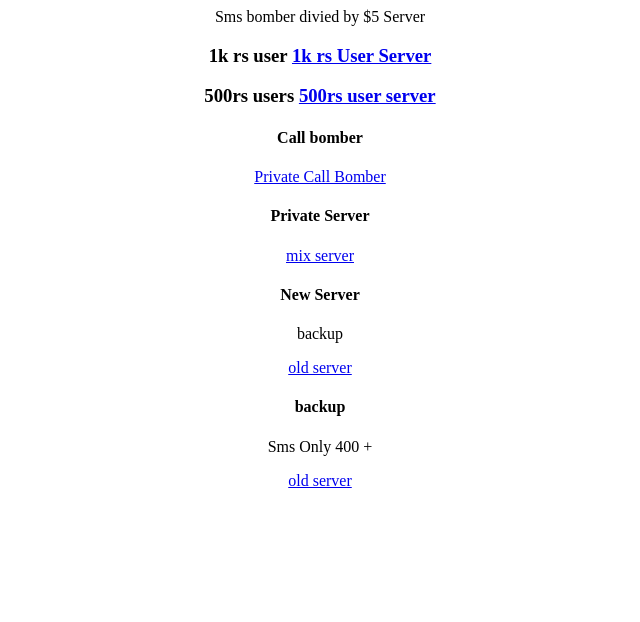
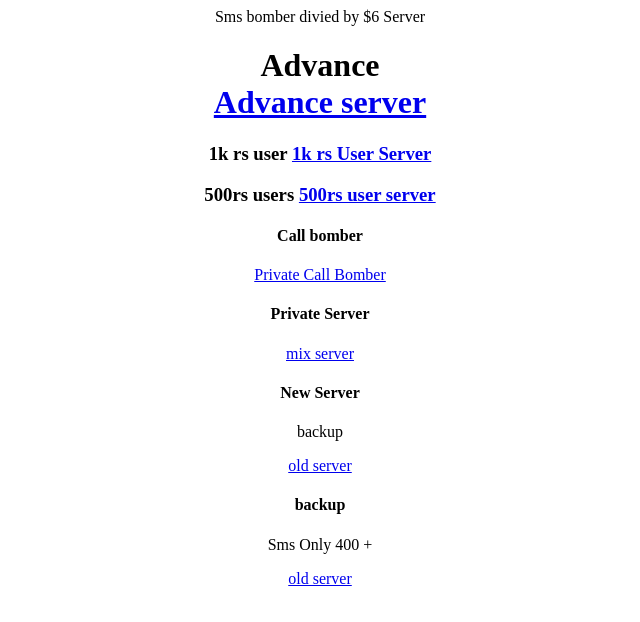
Before and after one commit to rajnikantmahato/love, a plain HTML site: page index.html in a window 1280 px wide. Shown: the whole page, without its empty margins (320-960 px from the left). Drawn offline with Linux system fonts and the light colour scheme.

Commit message:
Update index.html

```diff
--- a/index.html
+++ b/index.html
@@ -1,7 +1,11 @@
 <html>
 <center style="fonthsize:2em">
-            Sms bomber divied by $5 Server
+            Sms bomber divied by $6 Server
         </p>
+         <h1>Advance <br>
+         <a href="advance.html">Advance server </a>
+         <h1>
+
         <h3>1k rs user
         <a href="https://simplehackerrrr.w3spaces.com/index-love.html">1k rs User Server </a>
 
```
